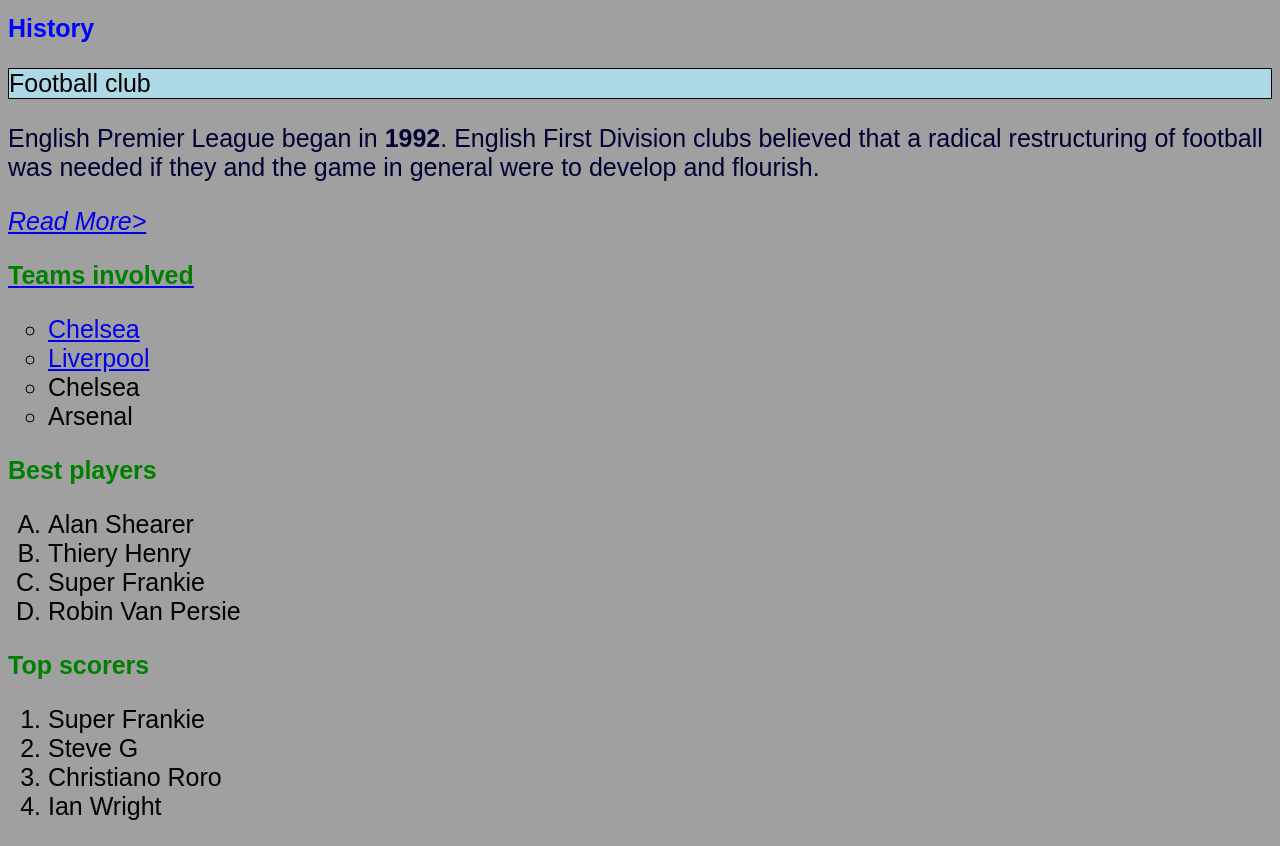
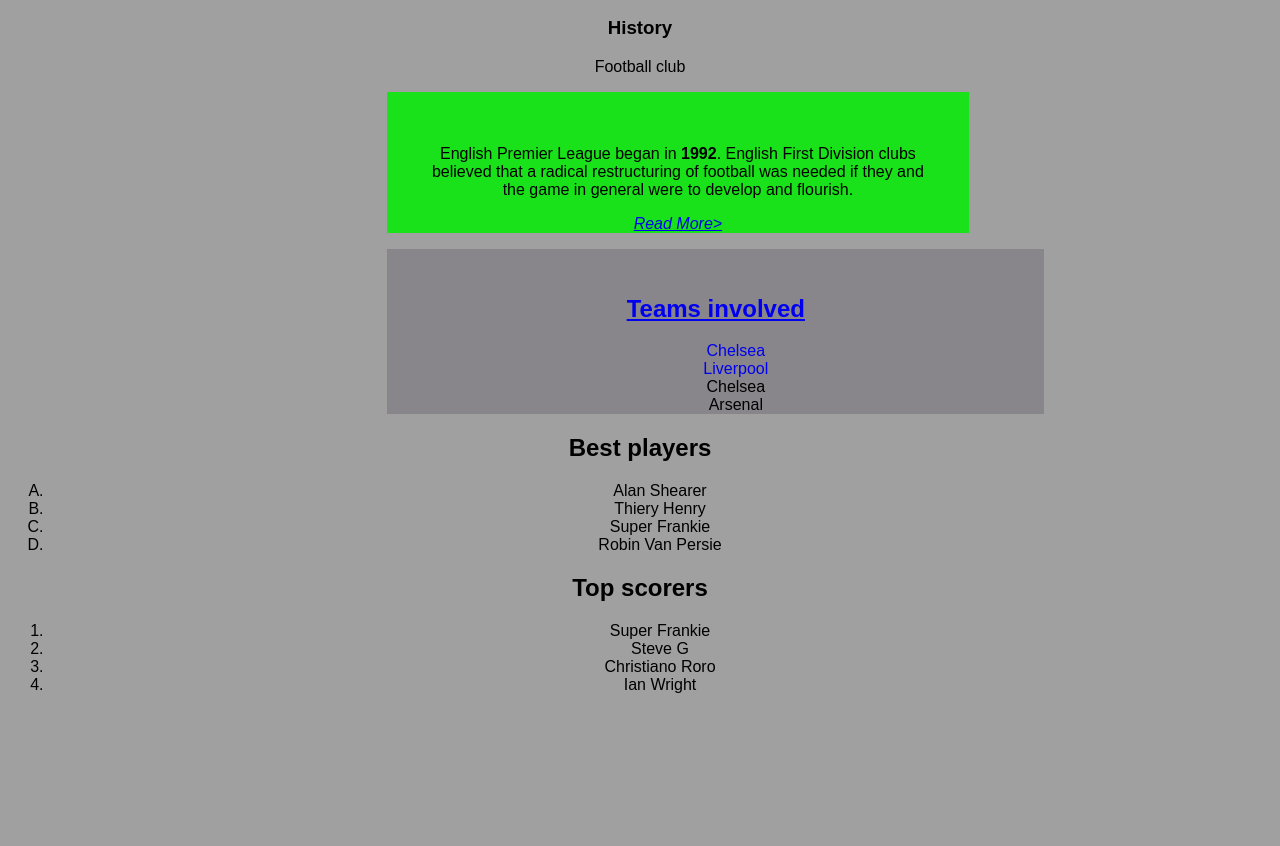
Before and after one commit to Dev-GNM/Moringa.Dev, a plain HTML site: page index.html in a window 1280 px wide. Shown: the part 473-1319 px from the top of the page. After the commit the page ends 1183 px from the top, so only its background shows below. Drawn offline with Linux system fonts and the light colour scheme; files whose address does not match are found by name.

Commit message:
styles class football

```diff
--- a/index.html
+++ b/index.html
@@ -1,40 +1,42 @@
-<Doctype!>
-<html>
-<Head>
-    <meta charset="utf-8">
-    <meta name="viewport" content="width=device-width">
+<!DOCTYPE html>
+<html lang="en">
+
+<head>
+    <meta charset="UTF-8">
+    <meta http-equiv="X-UA-Compatible" content="IE=edge">
+    <meta name="viewport" content="width=device-width, initial-scale=1.0">
     <link rel="stylesheet" type="text/css" href="style.css">
-    <style>
-    div{
-        border: 1px solid black;
-        background-color: lightblue;
-        padding-top: 50px
-        padding-right: 30px
-        padding-bottom: 50px
-        padding-left: 80px
-    }
-    </style>
+    <Title>English Premier League</Title>
+</head>
 
-    <Title>English Premier League</Title>
-</Head>
-<Body>
-    <p><a href="https://www.sportskeeda.com/football/premier-league-winners" target="_blank"> <img class="image" src="/home/moringa/Moringa/my image/kisspng-premier-league-uefa-champions-league-manchester-ci-premier-league-trophy-5b20d0313c2d43.7163916515288771052465.jpg" height="350" width="350" alt="EPL Cup"> </a></p>
+<body>
+    <img class="image"
+        src="my image/kisspng-premier-league-uefa-champions-league-manchester-ci-premier-league-trophy-5b20d0313c2d43.7163916515288771052465.jpg"
+        height="350" width="350" alt="EPL Cup">
     <h1>Sports</h1>
     <h2>Soccer</h2>
-<p><h3>History</h3></p>
-<p> <div> Football club</div></p>
-<p> English Premier League began in <strong>1992</strong>. English First Division clubs believed that a radical restructuring of football was needed if they and the game in general were to develop and flourish.</p>
-<p> <em><a href="https://www.premierleague.com/history" target="_blank" > Read More> </em></p>
+    <h3>History</h3>
+    <div class="one">
+        <p>Football club</p>
+    </div>
+    <div class="football">
+        <p> English Premier League began in <strong>1992</strong>. English First Division clubs believed that a radical
+            restructuring of football was needed if they and the game in general were to develop and flourish.</p>
+        <p> <em><a href="https://www.premierleague.com/history" target="_blank"> Read More> </em></p>
+    </div>
+    <div class="involved">
+        <h2>Teams involved</h2>
 
-<P><H2>Teams involved</H2>
-    <ul type="circle">
-        <li> <a href="https://www.britannica.com/topic/Chelsea-FC#:~:text=Chelsea%20FC%20was%20founded%20in,down%20between%20divisions%20several%20times." target="_blank" > Chelsea</a></li>
+        <ul type="circle" class="link">
+            <li> <a href="https://www.britannica.com/topic/Chelsea-FC#:~:text=Chelsea%20FC%20was%20founded%20in,down%20between%20divisions%20several%20times."
+                    target="_blank"> Chelsea</a></li>
             <li> <a href="https://www.footballhistory.org/club/liverpool.html" target="_blank">Liverpool</a> </li>
             <li>Chelsea</li>
             <li>Arsenal</li>
         </ul>
-</P>
-<p><h2>Best players</h2>
+    </div>
+    <p>
+        <h2>Best players</h2>
         <ol type="A">
             <li>Alan Shearer</li>
             <li>Thiery Henry</li>
@@ -42,7 +44,8 @@
             <li>Robin Van Persie</li>
         </ol>
     </p>
-<P><h2>Top scorers</h2>
+    <P>
+        <h2>Top scorers</h2>
         <ol type="numbers">
             <li> Super Frankie</li>
             <li>Steve G</li>
@@ -50,43 +53,6 @@
             <li> Ian Wright</li>
         </ol>
     </p>
-</Body>
-
-
-
-
-
-
-
-
-
-
-
-
-
-
-
-
-
-
-
-
-
-
-
-
-
-
-
-
-
-
-
-
+</body>
 
 </html>
-
-
-
-
-</Doctype>
--- a/style.css
+++ b/style.css
@@ -1,20 +1,54 @@
-
+/*
 h1 {Color: Red}
 h2 {color: Green;}
 h3 {color: blue;}
-p {color: #000033;}
-body{background-color: #A0A0A0;}
-* {font-size:25;}
-* {font-family: Arial, Helvetica, sans-serif;}
+p {color: #000033;} */
+
+body{
+    background-color: #A0A0A0;
+
+}
+* {
+    font-size:25;
+    font-family: Arial, Helvetica, sans-serif;
+    text-align: center;
+}
 h1{font-weight: bolder;}
 p{font-weight: 500;}
 
 
 div .back{
     border: 1px solid black;
-    background: url(https://www.pluralsight.com/content/pluralsight/en/blog/software-development/pil/pil-data-engineering-leaders-must-prioritize/jcr:content/image-res/file.img.efd70709-a8a1-4707-88d6-7c8cfb4e350b.png);
+    background: url('https://www.pluralsight.com/content/pluralsight/en/blog/software-development/pil/pil-data-engineering-leaders-must-prioritize/jcr:content/image-res/file.img.efd70709-a8a1-4707-88d6-7c8cfb4e350b.png');
     /* background-image: url("./my\ image/background-image"); */
     padding-top: 50px;
     padding-right: 30px;
     padding-bottom: 50px;
     padding-left: 80px;}
+
+.one{
+    text-align: center;
+    /* margin-left: 100px; */
+}
+.football{
+    background-color: rgb(26, 226, 26);
+    width: 40%;
+    margin-left: 30%;
+    padding-top: 3%;
+    padding-left: 3%;
+    padding-right: 3%;
+}
+.link{
+    list-style-type: none;
+}
+.link li a{
+    text-decoration: none;
+}
+.involved{
+    background-color: rgb(136, 133, 139);
+    width: 50%;
+    margin-left: 30%;
+    padding-top: 2%;
+    padding-left: 1%;
+    padding-right: 1%;
+}
```
Lines whose indentation alone changed are shown as unchanged.
